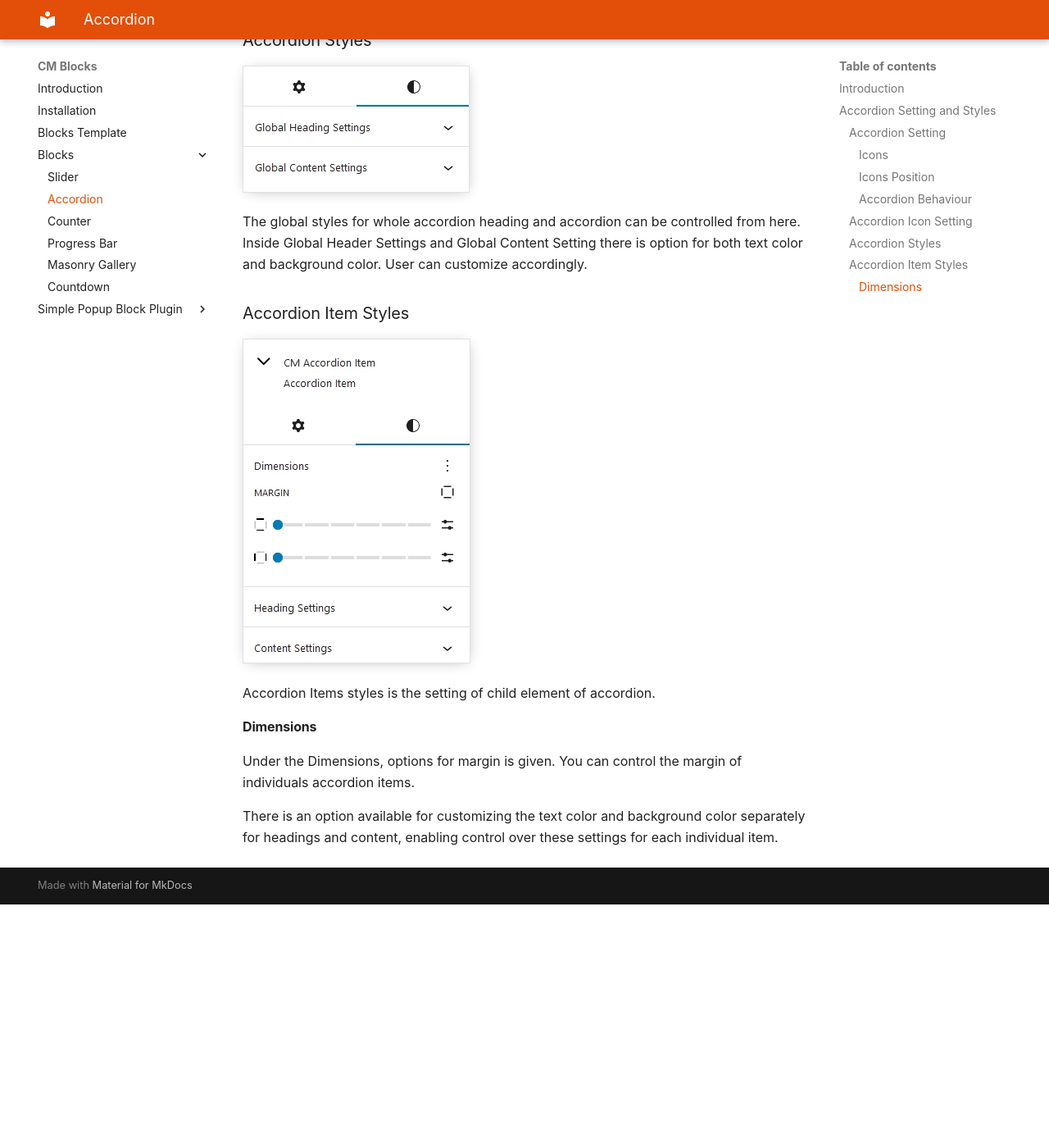
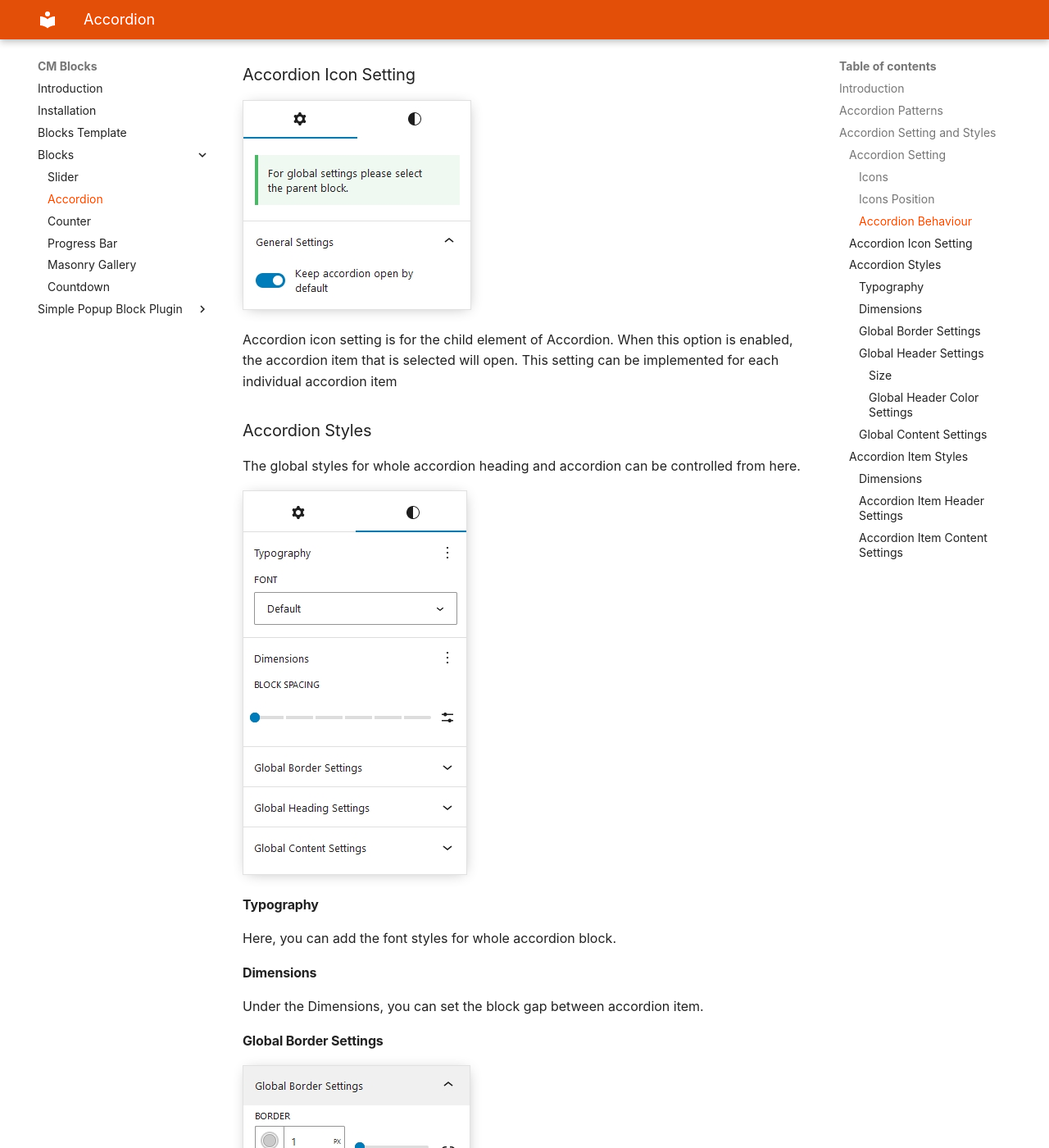
Before and after one commit to codemanas/cm-blocks-docs, an MkDocs documentation site: the page built from docs/accordion.md, in a window 1280 px wide and 1400 px high, scrolled down 1988 px. Shown: the whole window at 82% size. Built offline with MkDocs 1.6.1 and Material for MkDocs 9.7.7, drawn with Linux system fonts in a browser that asks for light colours; some web fonts are replaced; before the commit the page ends 3091 px from its top, so only the background shows below that; some of the changed text lies outside the part shown.

Commit message:
updated accordion documentation

```diff
--- a/docs/accordion.md
+++ b/docs/accordion.md
@@ -1,5 +1,10 @@
 ## Introduction
 Cm Accordion is a WordPress Blocks that is designed to create accordion sections effortlessly in WordPress. Using our Accordion Block you can create organize data in a compact form. Visitors can expand or collapse its information. This will enhance user experience and make site space organized. Accordion can be used in different sections like, FAQs, Questions Answers and much more.
+
+## Accordion Patterns
+![CM  Block Banner](img/accordion/accordion-patterns.jpg)
+
+To use Our blocks you can directly press <b>+</b> button and search for CM Accordion Block. You can either start building slider from scratch or choose out beautiful prebuild patterns. Currently, there are 5 accordion templates available, which you can use it or also can modify as well.
 
 ## Accordion Setting and Styles
 Accordion options and customization  is categorized into two i.e Setting and Styles. We have setting and styles options for both acoordion as well as accordion icon.
@@ -26,16 +31,47 @@
 Accordion icon setting is for the child element of Accordion. When this option is enabled, the accordion item that is selected will open. This setting can be implemented for each individual accordion item
 
 ### Accordion Styles
+The global styles for whole accordion heading and accordion can be controlled from here.
+
 ![CM Accordion Styles](img/accordion/accordion-styles.jpg)
 
-The global styles for whole accordion heading and accordion can be controlled from here. Inside Global Header Settings and Global Content Setting there is option for both text color and background color. User can customize accordingly.
+#### Typography
+Here, you can add the font styles for whole accordion block.
+
+#### Dimensions
+Under the Dimensions, you can set the block gap between accordion item.
+
+#### Global Border Settings
+![CM Accordion Border Settings](img/accordion/global-border-settings.jpg)
+
+Here, we can add border to our accordion blocks globally. Extending the Border: We can also configure the border to a custom side. Similarly, the accordion's border radius can be adjusted on each side individually or on all sides.
+
+#### Global Header Settings
+![CM Accordion Styles](img/accordion/global-header-setting.jpg)
+
+##### Size
+Accordion Header text size can be set from here.
+
+##### Global Header Color Settings
+You can change the text and background colors under Global Header Color Settings. It is also possible to set these colors for hover, active, and default. The default tab's color value will be used if hover and active color are not selected.
+
+#### Global Content Settings
+Here You can change the background color as well as text color of the content.
 
 ### Accordion Item Styles
-![CM Accordion Item Styles](img/accordion/accordion-item-style.jpg)
+Accordion Items styles is the styles of child element of accordion.
 
-Accordion Items styles is the setting of child element of accordion.
+![CM Accordion Item Styles](img/accordion/accordion-item-styles.jpg)
 
 #### Dimensions
-Under the Dimensions, options for margin is given. You can control the margin of individuals accordion items.
+Under dimensions, we cn adjust the margin of single accordion items.
 
-There is an option available for customizing the text color and background color separately for headings and content, enabling control over these settings for each individual item.
+#### Accordion Item Header Settings
+![CM Accordion Item Header Settings](img/accordion/cm-accordion-item-header-settings.jpg)
+
+Accordion items header color settings follow to the same standards as their parent The Default color from accordion is implemented on the accordion item as well. Same goes with the hover as well as active. Similarly, if hover and active colors are not set on accordion item it takes the color value of default colors.
+
+#### Accordion Item Content Settings
+![CM Accordion Item Content Settings](img/accordion/cm-accordion-item-contentsettings.jpg)
+
+Accordion item content colors are inherited from accordion content colors unless you add it manually.
```
Also changed, not shown: docs/img/accordion/accordion-item-style.jpg (deleted), docs/img/accordion/accordion-item-styles.jpg (added), docs/img/accordion/accordion-patterns.jpg (added), docs/img/accordion/accordion-styles.jpg, docs/img/accordion/cm-accordion-item-contentsettings.jpg (added), docs/img/accordion/cm-accordion-item-header-settings.jpg (added), docs/img/accordion/global-border-settings.jpg (added), docs/img/accordion/global-content-setting.jpg (added), docs/img/accordion/global-header-setting.jpg (added).
